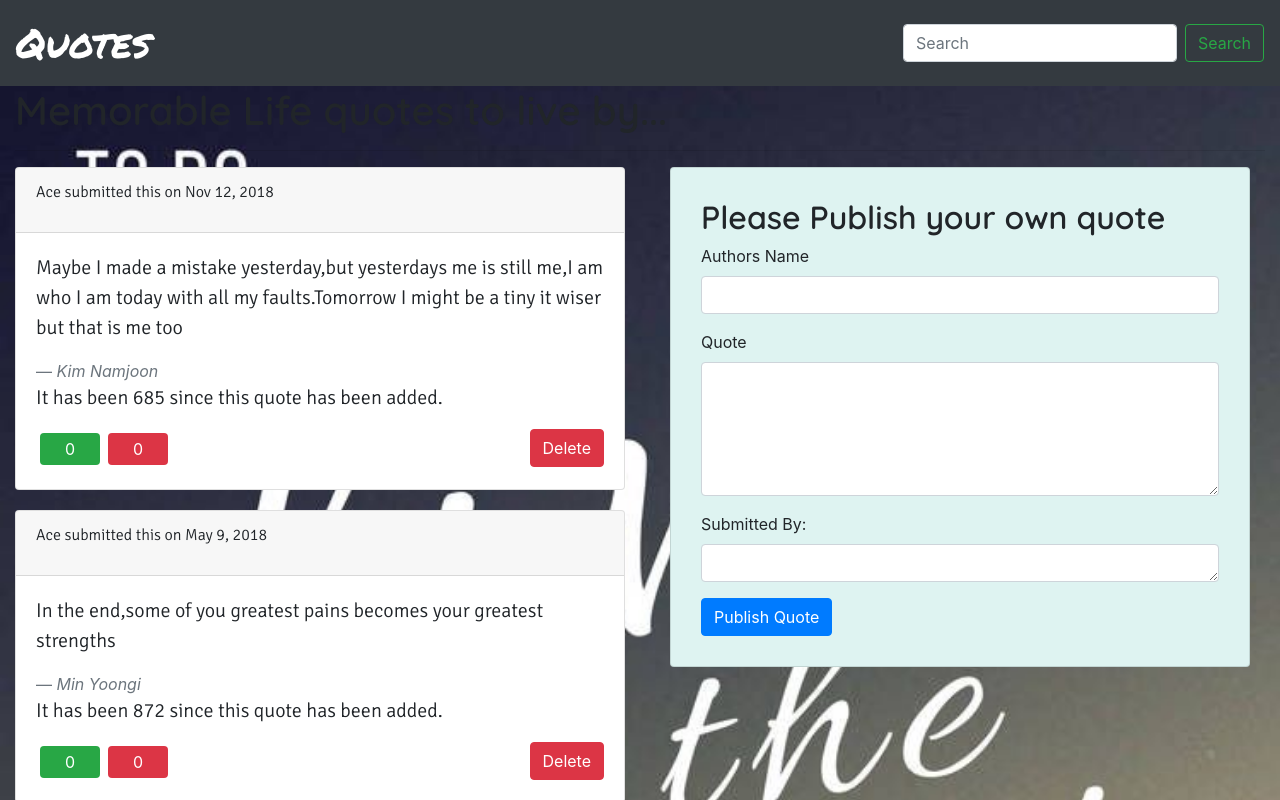
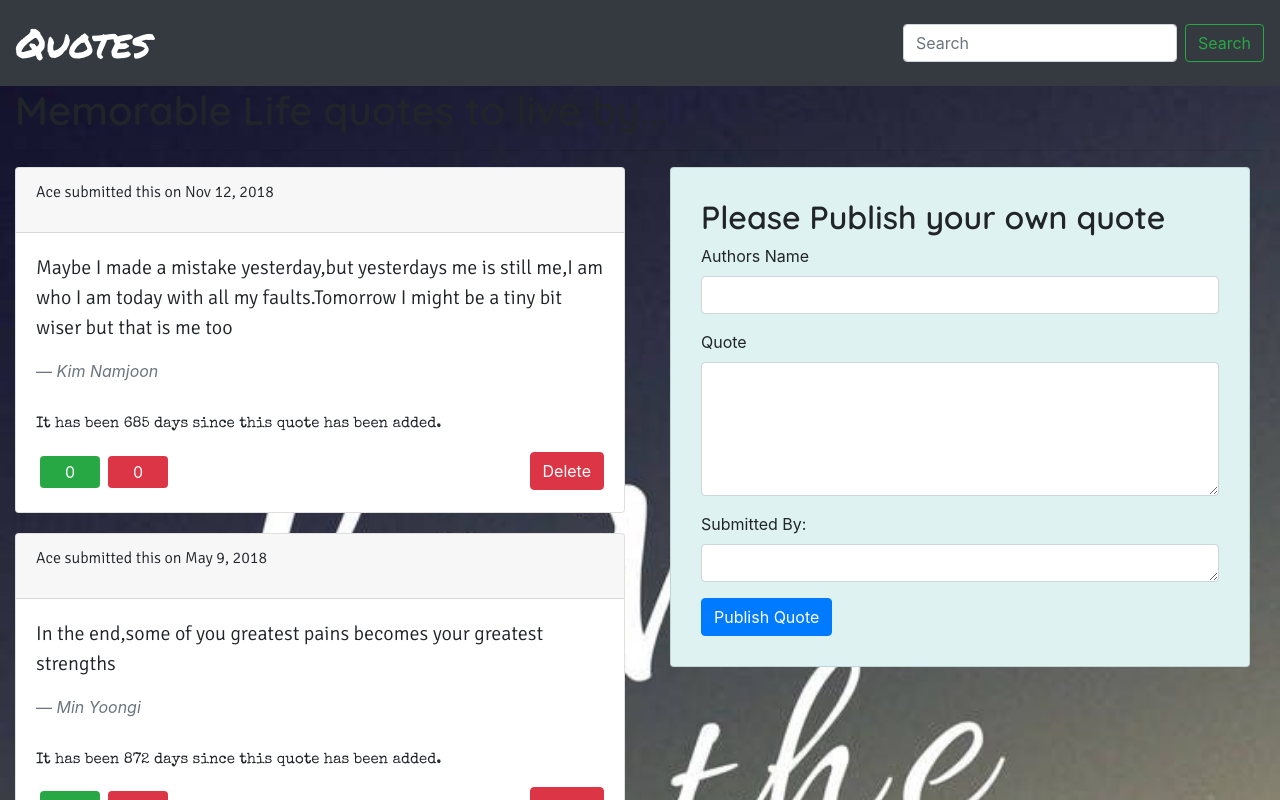
Before and after one commit to StacyWeru/Goals, an Angular app in the folder Angular-apps/Quotes/: page / in a window 1280 px wide. Shown: the top 800 px of the page. Built offline with nearby package versions, Linux system fonts and the light colour scheme.

Commit message:
Final Commit

```diff
--- a/Angular-apps/Quotes/src/app/quote-page/quote-page.component.html
+++ b/Angular-apps/Quotes/src/app/quote-page/quote-page.component.html
@@ -16,7 +16,8 @@
                 <blockquote class="blockquote mb-0">
                    <p>{{quote.description}}</p>
                     <footer class="blockquote-footer"><cite title="Source Title">{{quote.author}}</cite></footer>
-                    <p>It has been {{quote.completeDate|dateCount}} since this quote has been added.</p>
+                    <br>
+                    <p style="font-family: 'Special Elite', cursive; font-size: 15px;" >It has been {{quote.completeDate|dateCount}} days since this quote has been added.</p>
                      </blockquote>
                     <div class="footer">
                     <app-vote-count></app-vote-count>
--- a/Angular-apps/Quotes/src/app/quote-page/quote-page.component.ts
+++ b/Angular-apps/Quotes/src/app/quote-page/quote-page.component.ts
@@ -9,7 +9,7 @@ import { Quote} from '../quote';
 export class QuotePageComponent implements OnInit {
 
   quotes : Quote[]=[
-     new Quote(1,'Kim Namjoon','Maybe I made a mistake yesterday,but yesterdays me is still me,I am who I am today with all my faults.Tomorrow I might be a tiny it wiser but that is me too','Ace',new Date(2018,10,12)),
+     new Quote(1,'Kim Namjoon','Maybe I made a mistake yesterday,but yesterdays me is still me,I am who I am today with all my faults.Tomorrow I might be a tiny bit wiser but that is me too','Ace',new Date(2018,10,12)),
      new Quote(2,'Min Yoongi','In the end,some of you greatest pains becomes your greatest strengths','Ace',new Date(2018,4,9)),
      new Quote(3,'Kim Seokjin','Youre really the only one who needs to acknowledge your effort','Ace', new Date(2015,11,4)),
      new Quote(1,'Jung Hoseok','Lets not push off the things we need to do today for tomorrow','Ace', new Date(2018,3,18))
--- a/Angular-apps/Quotes/src/styles.css
+++ b/Angular-apps/Quotes/src/styles.css
@@ -1,6 +1,6 @@
 @import "~bootstrap/dist/css/bootstrap.css";
 
-@import url('https://fonts.googleapis.com/css2?family=Permanent+Marker&family=Quicksand:wght@600&family=Signika:wght@300&display=swap');
+@import url('https://fonts.googleapis.com/css2?family=Permanent+Marker&family=Quicksand:wght@600&family=Signika:wght@300&family=Special+Elite&display=swap');
 
 .body container-fluid{
     background-color: aqua;
```
